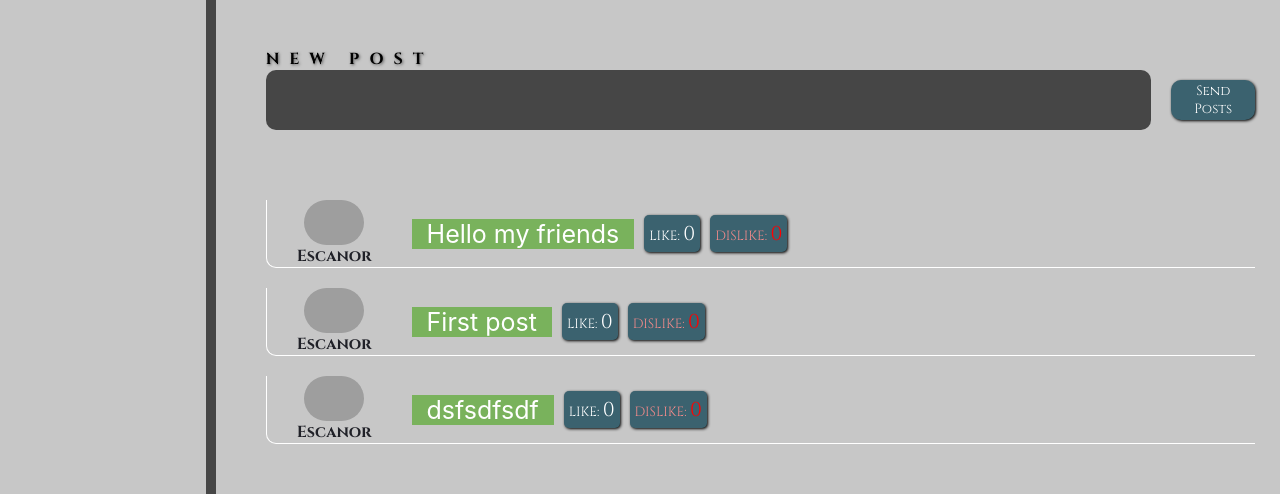
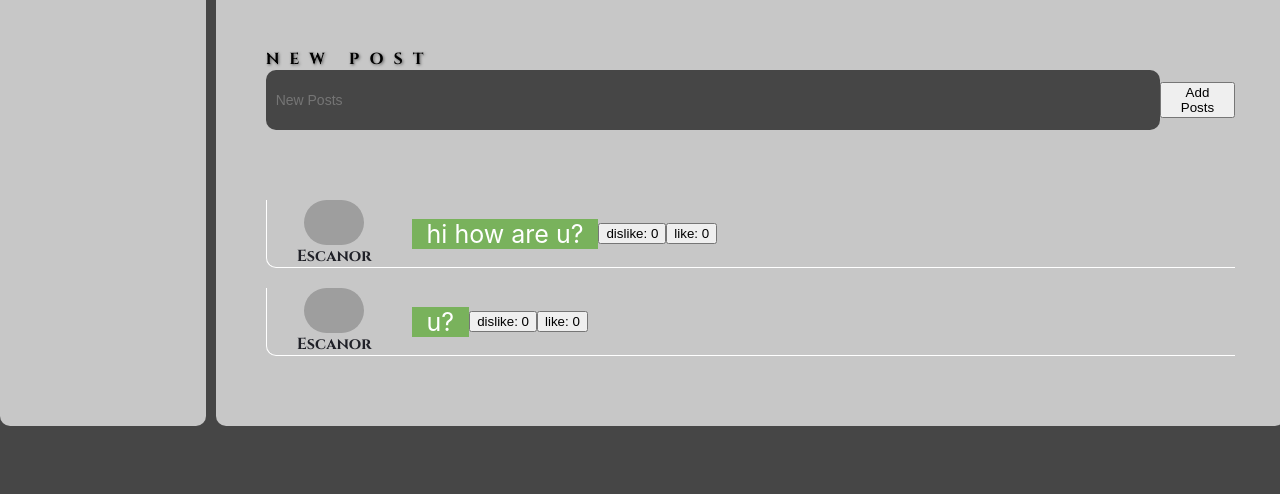
Before and after one commit to YuryDash/samurai-way, a React (Create React App) app: page /profile in a window 1280 px wide. Shown: the part 372-866 px from the top of the page. After the commit the page ends 800 px from the top, so only its background shows below. Built offline with nearby package versions, Linux system fonts and the light colour scheme; grey boxes are pictures that could not be loaded.

Commit message:
Commit-samurai-way - 25

```diff
--- a/package.json
+++ b/package.json
@@ -11,6 +11,7 @@
     "@types/node": "^16.7.13",
     "@types/react": "^18.0.0",
     "@types/react-dom": "^18.0.0",
+    "@types/uuid": "^8.3.4",
     "react": "^18.2.0",
     "react-dom": "^18.2.0",
     "react-router-dom": "^6.4.3",
--- a/src/components/Dialogs/Dialogs.tsx
+++ b/src/components/Dialogs/Dialogs.tsx
@@ -1,59 +1,60 @@
 import React from "react";
-import { NavLink } from "react-router-dom";
+import {NavLink} from "react-router-dom";
 import s from "./Dialogs.module.css"
 
 type DialogItemProps = {
     name?: string
-    id?:number
+    id?: number
 }
 type MessageProps = {
     message: string
 }
 
 // type dialogsDataProps = Array<DialogItemProps>
-const DialogItem = (props:DialogItemProps) => {
+const DialogItem = (props: DialogItemProps) => {
     let path = "/dialogs/" + props.id
 
-    return(
+    return (
         <div className={s.dialog}>
             <NavLink to={path}>{props.name}</NavLink>
         </div>
     )
 }
 
-const Message = (props:MessageProps) => {
+const Message = (props: MessageProps) => {
     return (
         <div className={s.message}>{props.message}</div>
     )
 }
 
-export const Dialogs = (props:DialogItemProps) => {
+export const Dialogs = (props: DialogItemProps) => {
 
-    // let dialogsData = [
-    //     {id: 1, name: 'Andrzej'},
-    //     {id: 2, name: 'Piotrek'},
-    //     {id: 3, name: 'Bartek'},
-    //     {id: 4, name: 'Franek'},
-    //     {id: 5, name: 'Marek'},
-    //     {id: 6, name: 'Adam'},
-    // ]
+    let dialogsData = [
+        {id: 1, name: 'Andrzej'},
+        {id: 2, name: 'Piotrek'},
+        {id: 3, name: 'Bartek'},
+        {id: 4, name: 'Franek'},
+        {id: 5, name: 'Marek'},
+        {id: 6, name: 'Adam'},
+    ]
+    let dialogElements = dialogsData.map(el => <DialogItem name={el.name} id={el.id}/>)
+
+    let messagesData = [
+        {id: 1, message: 'hi'},
+        {id: 2, message: 'Hello my friend'},
+        {id: 3, message: 'Yo'},
+        {id: 4, message: 'Yo maan'},
+    ]
+    let messageElements = messagesData.map(el => <Message message={el.message}/>)
 
     return (
         <div className={s.dialogs}>
             <div className={s.dialogsItems}>
-                <DialogItem name="Andrzej" id={1}/>
-                <DialogItem name="Piotrek" id={2}/>
-                <DialogItem name="Bartek" id={3}/>
-                <DialogItem name="Franek" id={4}/>
-                <DialogItem name="Marek" id={5}/>
-                <DialogItem name="Adam" id={6}/>
+                {dialogElements}
             </div>
 
             <div className={s.messages}>
-                <Message message="Hi"/>
-                <Message message="Hello my friend"/>
-                <Message message="Yo"/>
-                <Message message="Hiliu"/>
+                {messageElements}
             </div>
         </div>
     );
--- a/src/components/Profile/MyPosts/MyPosts.module.css
+++ b/src/components/Profile/MyPosts/MyPosts.module.css
@@ -37,7 +37,7 @@
 
 
 
-.textarea {
+.inputArea {
     padding: 10px;
     width: 900px;
     height: 40px;
--- a/src/components/Profile/MyPosts/MyPosts.tsx
+++ b/src/components/Profile/MyPosts/MyPosts.tsx
@@ -1,13 +1,47 @@
-import React from "react";
+import React, {ChangeEvent, useState, KeyboardEvent} from "react";
 import s from "./MyPosts.module.css"
+import {Buttons} from "./Posts/Buttons/Buttons";
+import {v1} from "uuid";
 
-export const MyPosts = () => {
+type PropsArrType = {
+    id: string
+    text: string
+}
+type PropsType = {
+    postsData: PropsArrType[]
+    makePosts: (text: string) => void
+}
+
+export const MyPosts = (props: PropsType) => {
+
+    let [newPost, setNewPost] = useState('')
+
+    const onClickHandler = () => {
+        props.makePosts(newPost)
+        setNewPost('')
+    }
+    const onChangeHandler = (e: ChangeEvent<HTMLInputElement>) => {
+        setNewPost(e.currentTarget.value)
+    }
+    const OnKeyDownHandler = (e: KeyboardEvent<HTMLInputElement>) => e.key === "Enter" ?
+        onClickHandler() : ''
+
+
     return (
         <div className={s.my__post}>
             <div className={s.newPostTitle}>NEW POST</div>
             <div className={s.newPost}>
-                <textarea className={s.textarea}  placeholder={'New Posts'} id="1"> </textarea>
-                <button className={s.button}>Send Posts</button>
+                <input
+                    value={newPost}
+                    onChange={onChangeHandler}
+                    onKeyDown={OnKeyDownHandler}
+                    className={s.inputArea}
+                    placeholder={'New Posts'}
+                    id="1">
+                </input>
+
+                <Buttons name={ 'Add Posts' } callBack={onClickHandler}/>
+
             </div>
         </div>
     );
--- a/src/components/Profile/MyPosts/Posts/Buttons/Buttons.module.css
+++ b/src/components/Profile/MyPosts/Posts/Buttons/Buttons.module.css
@@ -1,41 +1,41 @@
-.buttonLike{
-    background-color: #3b626f;
-    color: white;
-    padding: 5px;
-    border-radius: 5px;
-    margin: 0px 10px;
-    border: none;
-    box-shadow: 1px 1px 3px black;
-    cursor: pointer;
-    font-family: Cinzel;
-}
-.buttonLike:active{
-    box-shadow: none;
-}
+/*.buttonLike{*/
+/*    background-color: #3b626f;*/
+/*    color: white;*/
+/*    padding: 5px;*/
+/*    border-radius: 5px;*/
+/*    margin: 0px 10px;*/
+/*    border: none;*/
+/*    box-shadow: 1px 1px 3px black;*/
+/*    cursor: pointer;*/
+/*    font-family: Cinzel;*/
+/*}*/
+/*.buttonLike:active{*/
+/*    box-shadow: none;*/
+/*}*/
 
-.buttonDis{
-    box-shadow: 1px 1px 3px black;
-    border: none;
-    background-color: #3b626f;
-    color: #f18a8a;
-    padding: 5px;
-    border-radius: 5px;
-    cursor: pointer;
-    font-family: Cinzel;
-}
-.buttonDis:active{
-    box-shadow: none;
-}
-.buttonDis:hover{
-    background-color: #487686;
-}
-.buttonLike:hover{
-    background-color: #487686;
-}
-.likeNum{
-    font-size: 20px;
-}
-.disLikeNum{
-    font-size: 20px;
-    color: red;
-}
+/*.buttonDis{*/
+/*    box-shadow: 1px 1px 3px black;*/
+/*    border: none;*/
+/*    background-color: #3b626f;*/
+/*    color: #f18a8a;*/
+/*    padding: 5px;*/
+/*    border-radius: 5px;*/
+/*    cursor: pointer;*/
+/*    font-family: Cinzel;*/
+/*}*/
+/*.buttonDis:active{*/
+/*    box-shadow: none;*/
+/*}*/
+/*.buttonDis:hover{*/
+/*    background-color: #487686;*/
+/*}*/
+/*.buttonLike:hover{*/
+/*    background-color: #487686;*/
+/*}*/
+/*.likeNum{*/
+/*    font-size: 20px;*/
+/*}*/
+/*.disLikeNum{*/
+/*    font-size: 20px;*/
+/*    color: red;*/
+/*}*/
--- a/src/components/Profile/MyPosts/Posts/Buttons/Buttons.tsx
+++ b/src/components/Profile/MyPosts/Posts/Buttons/Buttons.tsx
@@ -5,23 +5,56 @@ import s from "./Buttons.module.css"
 
 
 export type PropsButtons = {
-    likes?: number
-    disLikes?:number
-    onClick:()=>void
+    name: string
+    callBack: ()=> void
+    className?: string
 }
 
-export const ButtonsLike = (props: PropsButtons) => {
-    return (
-        <span>
-            <button onClick={props.onClick}  className={s.buttonLike}>LIKE: <span className={s.likeNum}>{props.likes}</span></button>
-        </span>
+
+
+export const Buttons = (props: PropsButtons) => {
+
+    return(
+        <button className={`${s.go} ${s.neGo}`} onClick={props.callBack}>{props.name}</button>
     )
 }
-export const ButtonsDislike = (props: PropsButtons) => {
-    return (
-        <span>
-            <button onClick={props.onClick} className={s.buttonDis}>DISLIKE: <span className={s.disLikeNum}>{props.disLikes}</span></button>
-        </span>
-    )
 
-}
+
+
+
+
+
+
+
+
+
+
+
+
+
+
+
+
+
+
+
+
+
+
+
+
+// export const ButtonsLike = (props: PropsButtons) => {
+//     return (
+//         <span>
+//             <button onClick={props.onClick}  className={s.buttonLike}>LIKE: <span className={s.likeNum}>{props.likes}</span></button>
+//         </span>
+//     )
+// }
+// export const ButtonsDislike = (props: PropsButtons) => {
+//     return (
+//         <span>
+//             <button onClick={props.onClick} className={s.buttonDis}>DISLIKE: <span className={s.disLikeNum}>{props.disLikes}</span></button>
+//         </span>
+//     )
+//
+// }
--- a/src/components/Profile/MyPosts/Posts/Posts.module.css
+++ b/src/components/Profile/MyPosts/Posts/Posts.module.css
@@ -1,3 +1,8 @@
+
+.BtnDis{
+    background-color: red;
+}
+
 .posts {
     display: flex;
     align-items: center;
--- a/src/components/Profile/MyPosts/Posts/Posts.tsx
+++ b/src/components/Profile/MyPosts/Posts/Posts.tsx
@@ -1,25 +1,28 @@
 import React, {useState} from "react";
 import s from "./Posts.module.css"
-import {ButtonsLike, ButtonsDislike} from "./Buttons/Buttons";
+import {Buttons} from "./Buttons/Buttons";
+
 
 type PropsMessType = {
     message: string
 }
 
 
-
 export const Posts = (props: PropsMessType) => {
     //========================================
 
-  const  onClickHandlerL = () => {
-        setLike(like++)
+    const onClickHandlerL = () => {
+        setLike(++like)
     }
     let [like, setLike] = useState(0)
     //================================================
     let [disLike, setDisLike] = useState(0)
-   const onClickHandlerD = () => {
-        setDisLike(disLike++)
+
+    const onClickHandlerD = () => {
+        setDisLike(++disLike)
     }
+
+
     return (
         <div className={s.posts}>
             <div className={s.avatar}>
@@ -29,8 +32,8 @@ export const Posts = (props: PropsMessType) => {
                 <div className={s.userName}>Escanor</div>
             </div>
             <div className={s.text}>{props.message}</div>
-            <ButtonsLike onClick={onClickHandlerL} likes={like}/>
-            <ButtonsDislike onClick={onClickHandlerD} disLikes={disLike}/>
+            <Buttons callBack={onClickHandlerD} name={`dislike: ` + disLike}/>
+            <Buttons callBack={onClickHandlerL} name={`like: ` + like}/>
         </div>
     )
 }
--- a/src/components/Profile/Profile.tsx
+++ b/src/components/Profile/Profile.tsx
@@ -1,20 +1,29 @@
-import React from "react";
+import React, {useState} from "react";
 import s from "./Profile.module.css"
 import {MyPosts} from "./MyPosts/MyPosts";
 import {Posts} from "./MyPosts/Posts/Posts";
+import {v1} from "uuid";
 
-
-// const Arr = [
-//     {id: 1, name:'My Friend: ', message: "Hello my friend, how a u?",},
-//     {id: 2, name:'My Friends: ', message: "Helloo my friend, how a u?",},
-//     {id: 3, name:'My Friendd: ', message: "Hellooo my friend, how a u?",},
-// ]
-// const Arr2 = [
-//     {id: 2, name:'My Name: ', message: "Hello, i'am fine and u?",}
-// ]
 
 
 export const Profile = () => {
+
+    let postsData = [
+        {id: v1(), text: 'hi how are u?'},
+        {id: v1(), text: 'u?'},
+    ]
+    let [post, setPost] = useState(postsData)
+
+
+    const makePosts = (text: string) => {
+        let makePost = {id: v1(), text: text}
+        setPost([makePost, ...post])
+    }
+
+
+    const mapPostsData = post.map( (el) => <Posts message={el.text}/>)
+
+
     return (
         <div>
             <div className={s.my__data}>
@@ -38,13 +47,14 @@ export const Profile = () => {
             </div>
 
             <div>
-                <MyPosts/>
+                <MyPosts
+                    makePosts={makePosts}
+                    postsData={postsData}
+
+                />
             </div>
             <div>
-                <Posts message={'Hello my friends'}/>
-                <Posts message={'First post'}/>
-                <Posts message={"dsfsdfsdf"}/>
-
+                {mapPostsData}
             </div>
         </div>
 
--- a/src/index.tsx
+++ b/src/index.tsx
@@ -3,7 +3,7 @@ import ReactDOM from 'react-dom/client';
 import './index.css';
 import App from './App';
 import reportWebVitals from './reportWebVitals';
-import {BrowserRouter, Routes, Route} from "react-router-dom";
+import {BrowserRouter} from "react-router-dom";
 
 const root = ReactDOM.createRoot(
     document.getElementById('root') as HTMLElement
```
Also changed, not shown: 1 other file (tests, documents, lock files or other folders).
